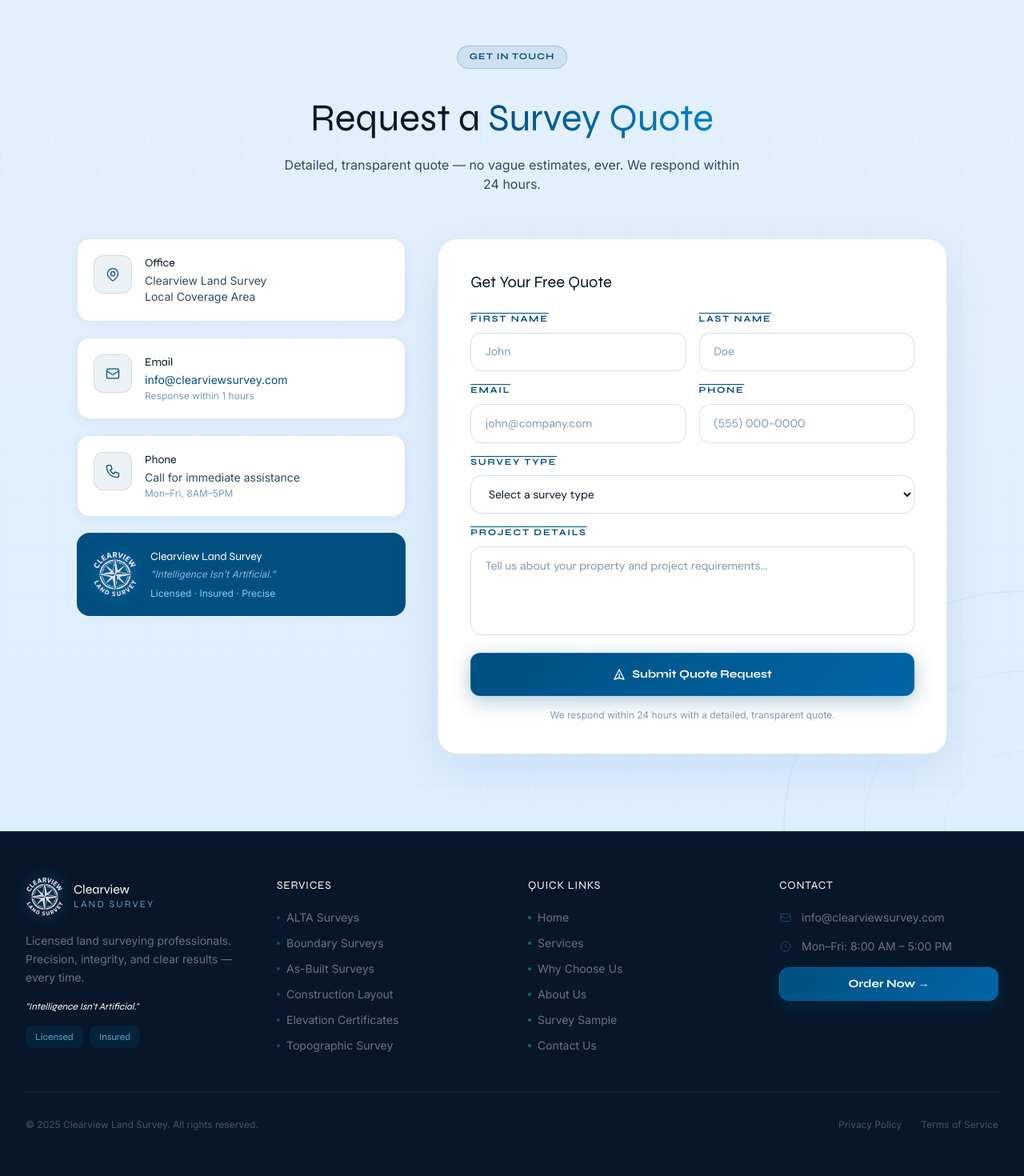
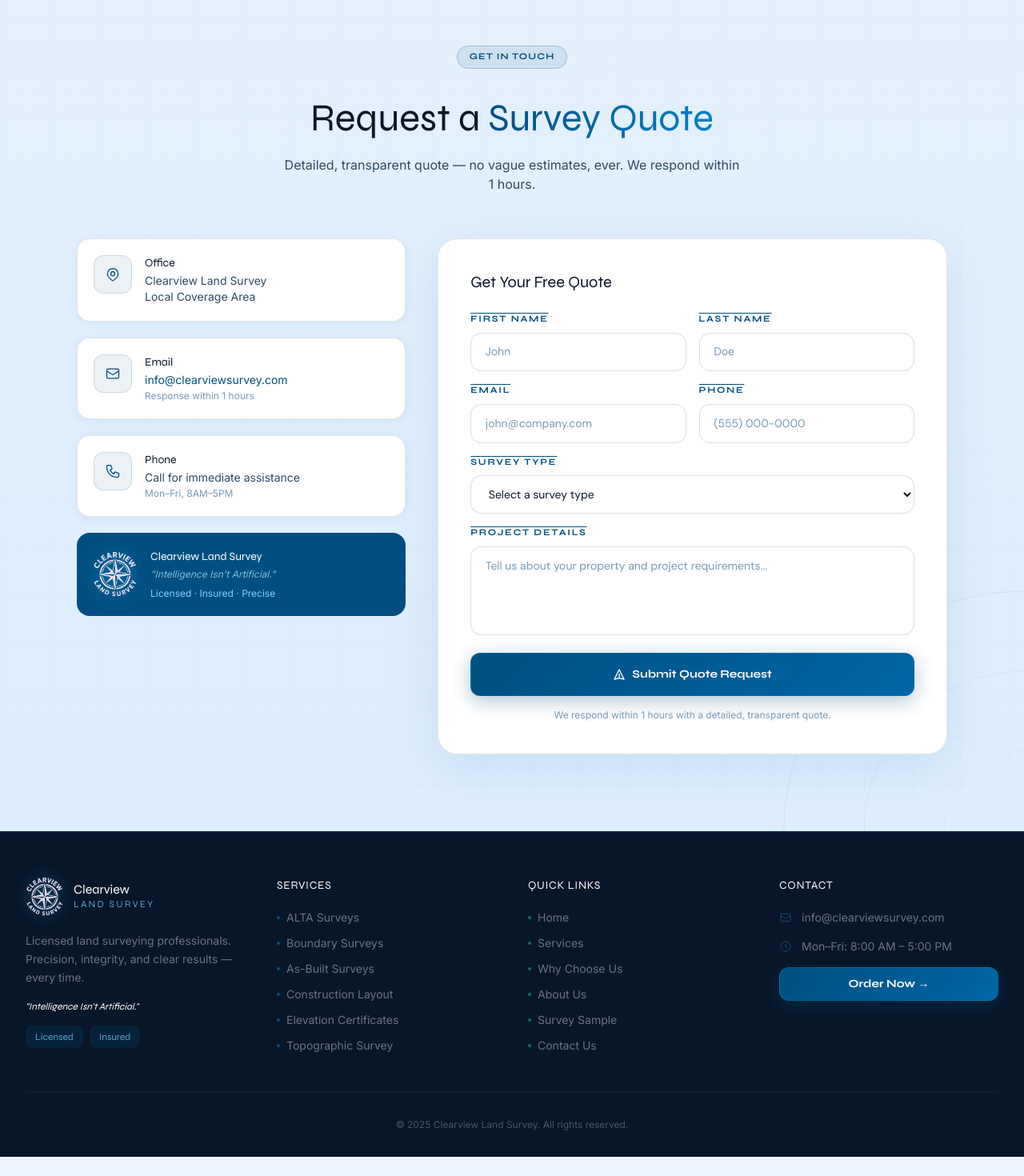
Before and after one commit to vikashgujjar/Clearview, a Next.js app: page / in a window 1280 px wide. Shown: the part 5309-6779 px from the top of the page at 80% size. After the commit the page ends 6755 px from the top, so only its background shows below. Built offline with nearby package versions, Linux system fonts and the light colour scheme.

Commit message:
Fixed Some issues

```diff
--- a/src/components/sections/Contact.tsx
+++ b/src/components/sections/Contact.tsx
@@ -38,7 +38,7 @@
             Request a <span className="gt-brand">Survey Quote</span>
           </h2>
           <p className="mt-4 text-base" style={{ color: 'var(--text-body)' }}>
-            Detailed, transparent quote — no vague estimates, ever. We respond within 24 hours.
+            Detailed, transparent quote — no vague estimates, ever. We respond within 1 hours.
           </p>
         </div>
 
@@ -236,7 +236,7 @@
                   Submit Quote Request
                 </button>
                 <p className="text-center text-xs" style={{ color: 'var(--text-muted)' }}>
-                  We respond within 24 hours with a detailed, transparent quote.
+                  We respond within 1 hours with a detailed, transparent quote.
                 </p>
               </form>
             </div>
--- a/src/components/sections/Footer.tsx
+++ b/src/components/sections/Footer.tsx
@@ -10,7 +10,7 @@
         borderTop: '2px solid rgba(0,79,128,0.3)',
       }}
     >
-      <div className="max-w-7xl mx-auto px-4 sm:px-6 lg:px-8 py-14">
+      <div className="max-w-7xl mx-auto px-4 sm:px-6 lg:px-8 py-14 pb-8">
         <div className="grid sm:grid-cols-2 lg:grid-cols-4 gap-10">
           {/* Brand Section */}
           <div>
@@ -157,20 +157,20 @@
 
 
         <div
-          className="mt-12 pt-8 flex flex-col sm:flex-row items-center justify-between gap-4"
+          className="mt-12 pt-8 flex flex-col sm:flex-row items-center justify-center gap-4"
           style={{
             borderTop: '1px solid rgba(255,255,255,0.05)',
           }}
         >
           <p className="text-gray-600 text-xs">© 2025 Clearview Land Survey. All rights reserved.</p>
-          <div className="flex gap-6">
+          {/* <div className="flex gap-6">
             <a href="#" className="text-gray-600 text-xs hover:text-gray-400 transition">
               Privacy Policy
             </a>
             <a href="#" className="text-gray-600 text-xs hover:text-gray-400 transition">
               Terms of Service
             </a>
-          </div>
+          </div> */}
         </div>
       </div>
     </footer>
```
